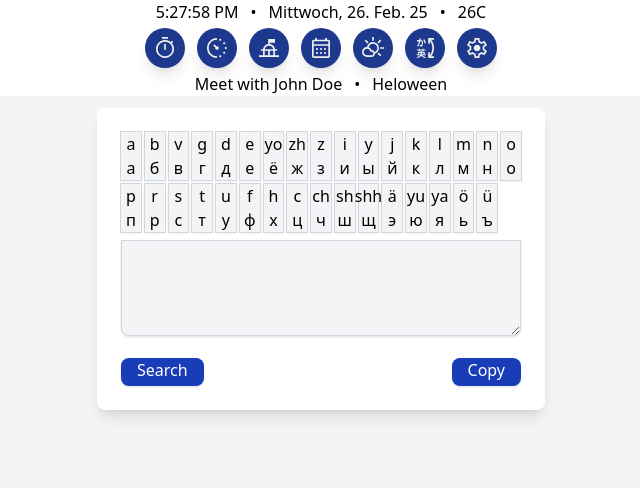
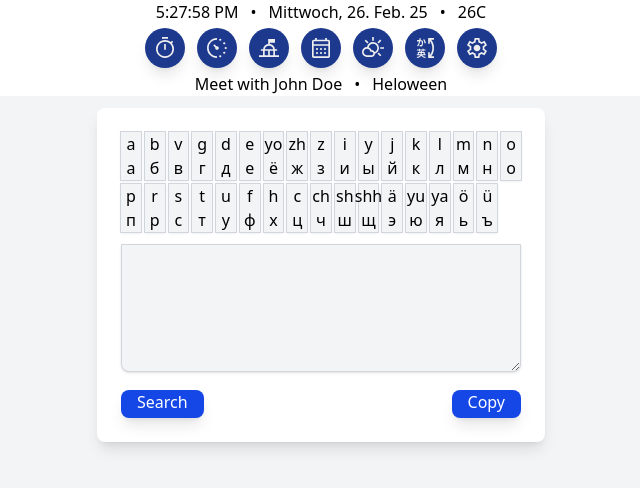
Before and after one commit to abusnitsky/simple-tools, a React (Vite) app in the folder simple-tools/: page /translit in a window 1280 px wide. Shown: the top 488 px of the page, without its empty margins (319-959 px from the left). Built offline with nearby package versions, Linux system fonts and the light colour scheme; no server answers.

Commit message:
adjust translit style

```diff
--- a/simple-tools/src/Translit/Translit.jsx
+++ b/simple-tools/src/Translit/Translit.jsx
@@ -65,18 +65,18 @@ const Translit = () => {
                         </div>
                     ))}
                 </div>
-                <div className="mt-2">
-                    <textarea className="bg-gray-100 w-full p-2 border border-gray-300 h-24 rounded-b-lg focus:outline-none shadow-sm"
+                <div className="mt-3">
+                    <textarea className="bg-gray-100 w-full p-2 border border-gray-300 h-32 rounded-b-lg focus:outline-none shadow-sm"
                         value={translit}
                         onChange={(e) => setText(e.target.value)}
                     />
                 </div>
-                <div className="flex justify-between mt-4">
-                    <button className="bg-blue-800 hover:bg-blue-700 text-white px-4 pb-1 rounded-lg shadow-sm"
+                <div className="flex justify-between mt-3">
+                    <button className="bg-blue-700 hover:bg-blue-800 text-white px-4 pb-1 rounded-lg shadow-lg"
                         onClick={handleSearchButtonClick}>
                         Search
                     </button>
-                    <button className="bg-blue-800 hover:bg-blue-700 text-white px-4 pb-1 rounded-lg shadow-sm"
+                    <button className="bg-blue-700 hover:bg-blue-800 text-white px-4 pb-1 rounded-lg shadow-lg"
                         onClick={handleCopyButtonClick}>
                         Copy
                     </button>
```
